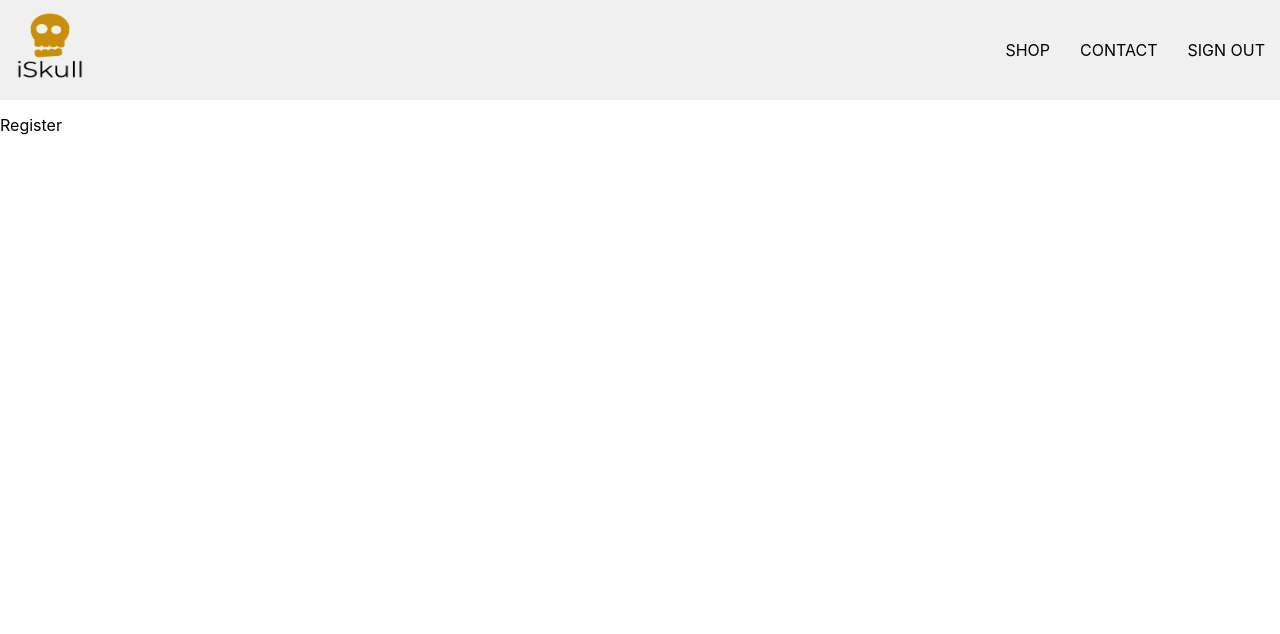
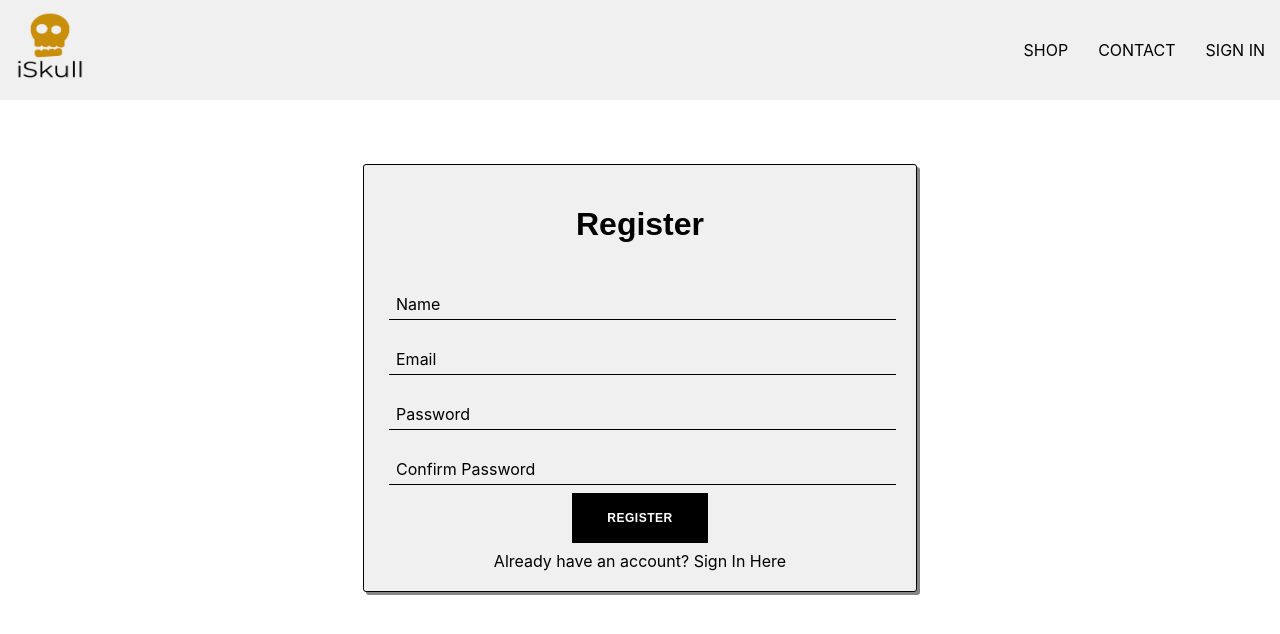
Before and after one commit to Ishaan97/e-commerce-website, a React (Create React App) app: page /register in a window 1280 px wide. Shown: the top 634 px of the page. Built offline with nearby package versions, Linux system fonts and the light colour scheme; no server answers.

Commit message:
register component and sign in/register with firebase

```diff
--- a/package.json
+++ b/package.json
@@ -12,8 +12,11 @@
     "react": "^16.13.1",
     "react-bootstrap": "^1.3.0",
     "react-dom": "^16.13.1",
+    "react-redux": "^7.2.1",
     "react-router-dom": "^5.2.0",
-    "react-scripts": "3.4.1"
+    "react-scripts": "^3.4.2",
+    "redux": "^4.0.5",
+    "redux-logger": "^3.0.6"
   },
   "scripts": {
     "start": "react-scripts start",
--- a/src/App.js
+++ b/src/App.js
@@ -8,7 +8,7 @@ import Header from "./components/header/header.component";
 import SignIn from "./pages/sign-in/sign-in.component"
 import Register from "./pages/register/register.component"
 
-import {auth} from "./firebase/firebase.utils"
+import {auth, createUserProfileDocument} from "./firebase/firebase.utils"
 
 
 import './App.css';
@@ -27,8 +27,25 @@ class App extends React.Component {
   }
 
   componentDidMount(){
-    this.unsubscribeFromAuth = auth.onAuthStateChanged(user => {
-      this.setState({currentUser : user});
+    this.unsubscribeFromAuth = auth.onAuthStateChanged(async userAuth => {
+      if (userAuth){
+        const userRef = await createUserProfileDocument(userAuth);
+
+        userRef.onSnapshot(snapShot =>{
+          this.setState({
+            currentUser:{
+              id:snapShot.id,
+              ...snapShot.data()
+            }
+          })
+          console.log(this.state)
+        });
+      }else{
+
+        this.setState({currentUser:userAuth})
+        console.log(this.state)
+      }
+
     })
   }
   componentWillUnmount(){
--- a/src/components/custom-button/custom-button.styles.css
+++ b/src/components/custom-button/custom-button.styles.css
@@ -1,17 +1,18 @@
 .custom-button{
-    min-width: 150px;
+    /* min-width: 150px; */
     width: auto;
-    height: 50px;
+    /* min-height: 50px; */
+    height: auto;
     letter-spacing: 0.5px;
     line-height: 50px;
     padding: 0 35px 0 35px;
-    font-size: 1.25em;
+    font-size: 0.75em;
     background-color: black;
     color: white;
     text-transform: uppercase;
-    font-family: 'Open Sans Condensed';
+    font-family: sans-serif;
     font-weight: bold;
-    margin: 10px;
+    margin: 8px;
     border: none;
     cursor: pointer;
 }
--- a/src/components/form-input/form-input.styles.css
+++ b/src/components/form-input/form-input.styles.css
@@ -8,6 +8,8 @@
     width: 100%;
     height: 100%;
     color: #595f6e;
+    font-weight: bold;
+    font-size: 1em;
     padding-top: 20px;
     border: none;
     outline: none;
--- a/src/components/header/header.component.js
+++ b/src/components/header/header.component.js
@@ -9,7 +9,7 @@ import logo from '../../assets/logos/iSkull-logo.png';
 class Header extends React.Component{
     render()
     {
-        const currentUser = this.props;
+        const {currentUser} = this.props;
         return (
             <div className="header">
                     <Link to="/" className="logo">
@@ -20,11 +20,16 @@ class Header extends React.Component{
                     <Link className="option" to="/shop">SHOP</Link>
                     <Link className="option" to="/shop">CONTACT</Link>
                     {
-                        currentUser ? <div className="option" onClick={()=> auth.signOut()}>SIGN OUT</div>
+                        currentUser ? (
+                        <div className="option" onClick={()=> auth.signOut()}>
+                            SIGN OUT
+                        </div>
+                        )
                         :
-                        <Link className="option" to="/signin">SIGN IN</Link>
-
-                    }
+                        (<Link className="option" to="/signin">
+                            SIGN IN
+                        </Link>
+                    )}
                 </div>
             </div>
         );
--- a/src/firebase/firebase.utils.js
+++ b/src/firebase/firebase.utils.js
@@ -13,6 +13,34 @@ const config = {
     measurementId: "G-L5FWPNT607"
 }
 
+export const createUserProfileDocument = async (userAuth, additionalData) => {
+    if (!userAuth) return;
+
+    const userRef = firestore.doc(`'users/${userAuth.uid}'`);
+    const snapShot = await userRef.get();
+
+    if (!snapShot.exists)
+    {
+        const {displayName, email} = userAuth;
+        const createdAt = new Date();
+
+        try{
+            await userRef.set({
+                displayName,
+                email,
+                createdAt,
+                ...additionalData
+            })
+
+        }
+        catch(error){
+            console.log('error creating user', error.message);
+
+        }
+    }
+    return userRef;
+}
+
 firebase.initializeApp(config);
 
 export const auth = firebase.auth();
--- a/src/pages/register/register.component.js
+++ b/src/pages/register/register.component.js
@@ -1,17 +1,101 @@
 import React from "react";
+import {Link} from 'react-router-dom';
 
+import FormInput from "../../components/form-input/form-input.component"
+import CustomButton from "../../components/custom-button/custom-button.component"
 
+import {auth, createUserProfileDocument} from "../../firebase/firebase.utils"
 
 import './register.styles.css'
 
 
 class Register extends React.Component {
+    constructor()
+    {
+        super();
+        this.state = {
+            displayName: "",
+            email:"",
+            password:"",
+            confirmPassword:""
+        }
+    }
+    handleSubmit = async (event) => {
+        event.preventDefault();
+        const {displayName, email, password, confirmPassword} = this.state;
+        if (password !== confirmPassword){
+            alert("Passwords dont match");
+            return;
+        }
+        console.log("handle submit");
+        try{
+            const {user} = await auth.createUserWithEmailAndPassword(email, password);
+            await createUserProfileDocument(user, {displayName});
+            this.setState({
+                displayName: "",
+                email:"",
+                password:"",
+                confirmPassword:""
+            })
+        }catch(error){
+            console.error(error);
+        }
+
+
+    }
+    handleChange = event => {
+        const {name, value} = event.target;
+        this.setState({[name]:value})
+    }
     render()
     {
+        const {displayName, email, password, confirmPassword} = this.state;
         return (
-            <main>
-                Register
-            </main>
+            <div className="register">
+                <h1>Register</h1>
+                <form onSubmit={this.handleSubmit} className="form">
+                    <FormInput
+                        name="displayName"
+                        type="text"
+                        label = "Name"
+                        value={displayName}
+                        onChange={this.handleChange}
+                        required/>
+
+                    <FormInput
+                        name="email"
+                        type="email"
+                        label = "Email"
+                        value={email}
+                        onChange={this.handleChange}
+                        required/>
+
+                    <FormInput
+                        name="password"
+                        type="password"
+                        label = "Password"
+                        value={password}
+                        onChange={this.handleChange}
+                        required/>
+
+                    <FormInput
+                        name="confirmPassword"
+                        type="password"
+                        label = "Confirm Password"
+                        value={confirmPassword}
+                        onChange={this.handleChange}
+                        required/>
+
+                    <div className="buttons">
+                        <CustomButton  type="submit">Register</CustomButton>
+                    </div>
+                </form>
+
+
+                <Link to="/signin">
+                    Already have an account? Sign In Here
+                </Link>
+            </div>
 
         );
     }
--- a/src/pages/register/register.styles.css
+++ b/src/pages/register/register.styles.css
@@ -0,0 +1,24 @@
+.register
+{
+
+    align-content: center;
+    justify-content: center;
+    margin: 5vw auto;
+    width: 40%;
+    border-radius: 3px;
+    border: 1px solid black;
+    box-shadow: 3px 3px rgba(121, 121, 121, 0.9);
+    padding: 20px;
+    background: #f0f0f0;
+    text-align: center;
+
+}
+h1{
+    text-align: center;
+    font-family: Arial, Helvetica, sans-serif;
+}
+
+.form
+{
+    align-items: center;
+}
--- a/src/pages/sign-in/sign-in.component.js
+++ b/src/pages/sign-in/sign-in.component.js
@@ -1,9 +1,10 @@
 import React from "react";
+import {Link} from "react-router-dom"
 
 import FormInput from "../../components/form-input/form-input.component"
 import CustomButton from "../../components/custom-button/custom-button.component"
 
-import {signInWithGoogle} from "../../firebase/firebase.utils"
+import {auth, signInWithGoogle} from "../../firebase/firebase.utils"
 
 import './sign-in.styles.css'
 
@@ -19,8 +20,17 @@ class SignIn extends React.Component {
         }
     }
 
-    handleSubmit = (event) =>{
+    handleSubmit = async (event) =>{
         event.preventDefault();
+
+        const {email, password} = this.state;
+        try {
+            await auth.signInWithEmailAndPassword(email, password);
+
+        } catch (error) {
+            console.log(error);
+        }
+
         this.setState({email:'', password:''});
     }
     handleChange = (event) => {
@@ -53,11 +63,13 @@ class SignIn extends React.Component {
 
                     <div className="buttons">
                         <CustomButton  type="submit">Sign In  </CustomButton>
-                        <CustomButton  onClick={signInWithGoogle} isGoogleSignIn>Sign In with Google  </CustomButton>
+                        <CustomButton  type="button" onClick={signInWithGoogle} isGoogleSignIn>Sign In with Google  </CustomButton>
                     </div>
                 </form>
-                Dont have an account ?
-                Register Here
+
+                <Link to="/register">
+                    Dont have an account? Register Here
+                </Link>
             </div>
 
         );
--- a/src/pages/sign-in/sign-in.styles.css
+++ b/src/pages/sign-in/sign-in.styles.css
@@ -10,6 +10,7 @@
     box-shadow: 3px 3px rgba(121, 121, 121, 0.9);
     padding: 20px;
     background: #f0f0f0;
+    text-align: center;
 
 }
 h1{
@@ -21,7 +22,3 @@ h1{
 {
     align-items: center;
 }
-.buttons{
-    display: flex;
-    justify-content: center;
-}
```
Also changed, not shown: 1 other file (tests, documents, lock files or other folders).
